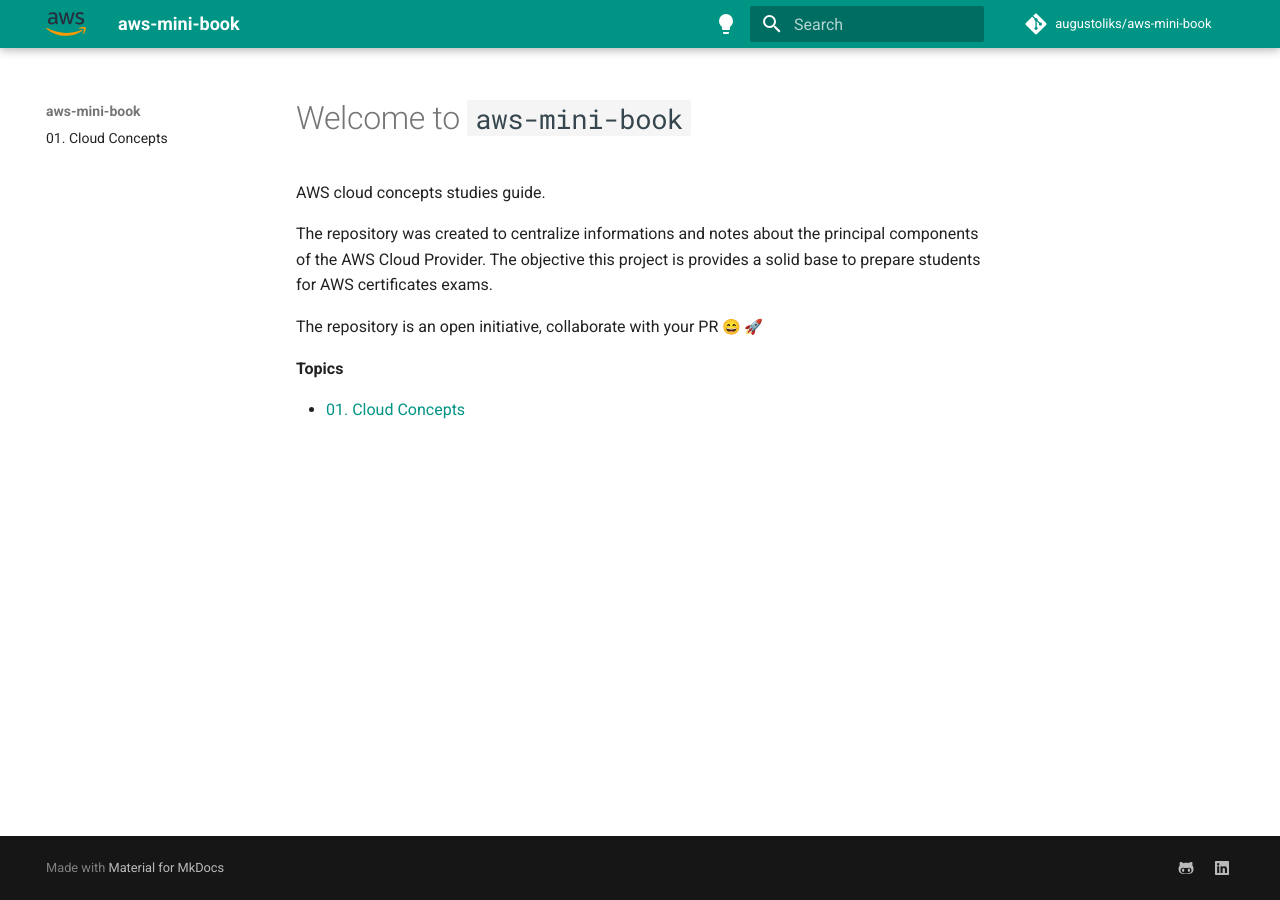
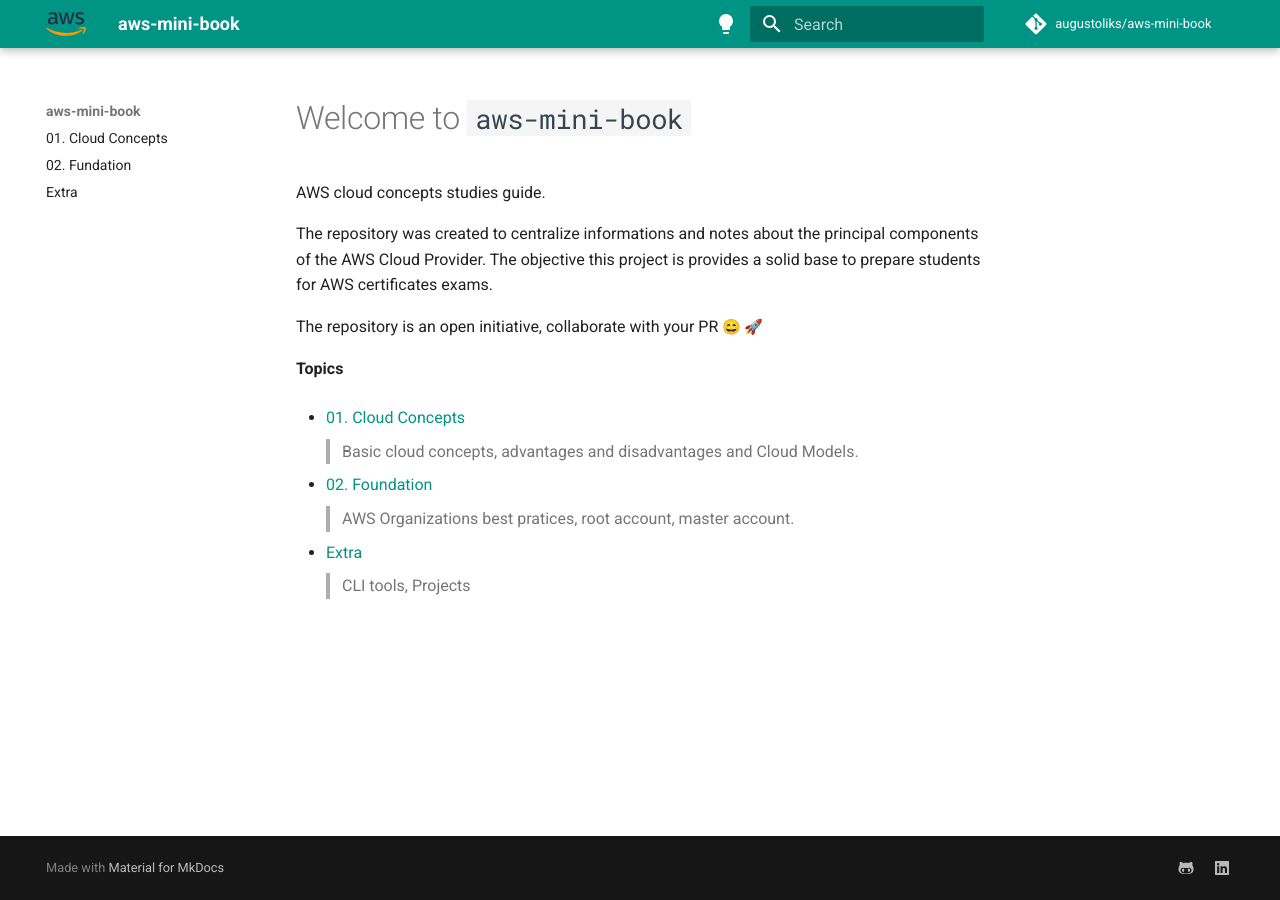
Before and after one commit to augustoliks/aws-mini-book, an MkDocs documentation site: the page built from docs/index.md, in a window 1280 px wide. Built offline with MkDocs 1.6.1 and Material for MkDocs 9.7.7, drawn with Linux system fonts in a browser that asks for light colours; emoji names are drawn with the system emoji font; comment, search, counter and statistics services are not loaded.

Commit message:
update dir structure

```diff
--- a/docs/index.md
+++ b/docs/index.md
@@ -8,4 +8,11 @@
 
 **Topics**
 
-- [01. Cloud Concepts](./01-concepts/cloud-concepts/)
+- [01. Cloud Concepts](./01-cloud-concepts/)
+> Basic cloud concepts, advantages and disadvantages and Cloud Models.
+
+- [02. Foundation](./02-foundation/)
+> AWS Organizations best pratices, root account, master account.
+
+- [Extra](./99-extra/)
+> CLI tools, Projects
--- a/mkdocs.yml
+++ b/mkdocs.yml
@@ -7,13 +7,15 @@
 edit_uri: ''
 
 nav:
-  - 01. Cloud Concepts: 01-concepts/cloud-concepts.md
+  - 01. Cloud Concepts: 01-cloud-concepts.md
+  - 02. Fundation: 02-foundation.md
+  - Extra: 99-extra.md
 
 theme:
   language: en
   name: material
-  logo: aws-logo.svg
-  favicon: aws-logo.svg
+  logo: img/00-aws-logo.svg
+  favicon: img/00-aws-logo.svg
   palette:
     - scheme: default
       primary: teal
```
Also changed, not shown: README.md (+8 -9 lines), docs/02-foundation.md (added, +1 -0 lines), docs/99-extra.md (added, +4 -0 lines), docs/01-cloud-concepts.md (renamed from docs/01-concepts/cloud-concepts.md), docs/img/00-aws-logo.svg (renamed from docs/aws-logo.svg).
